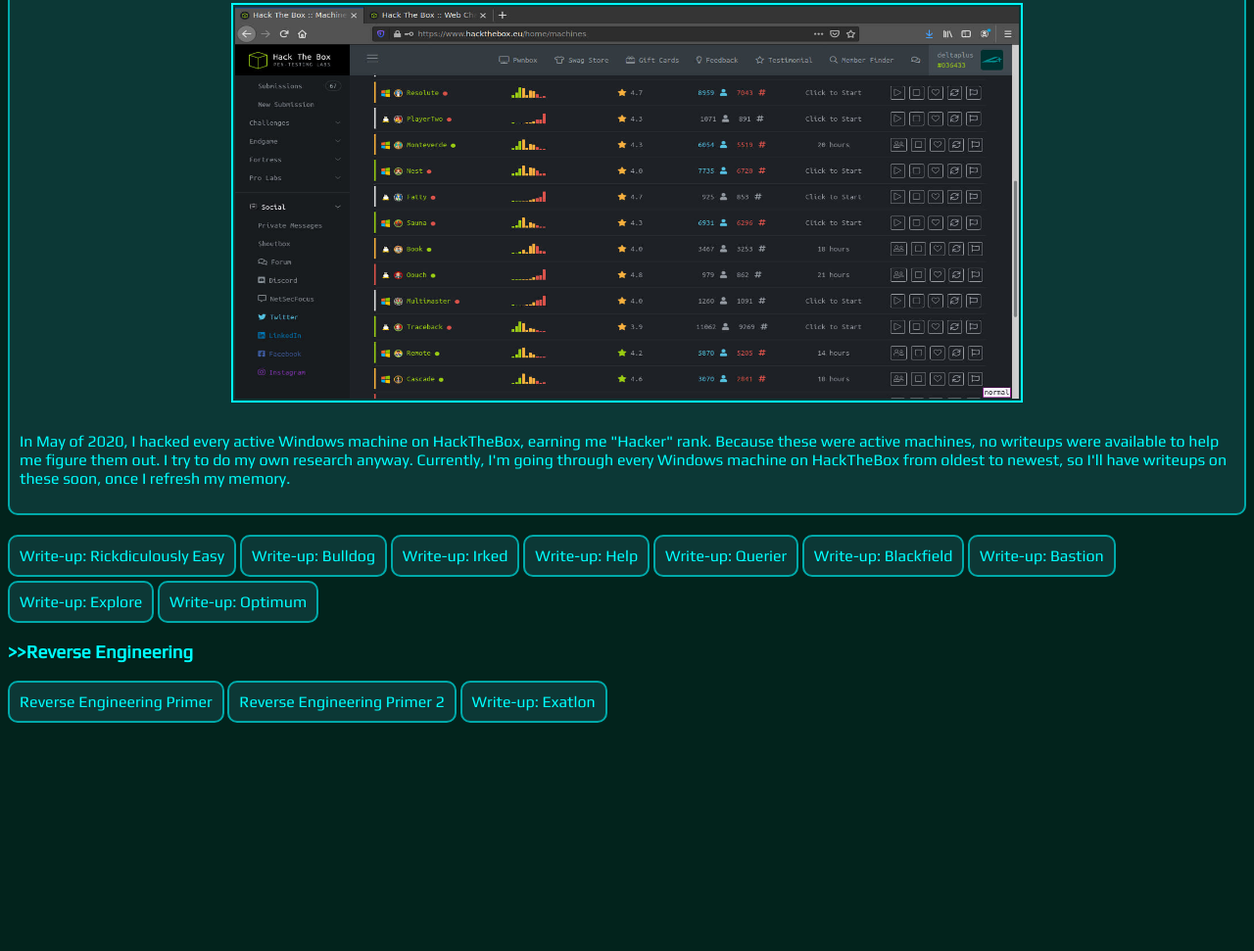
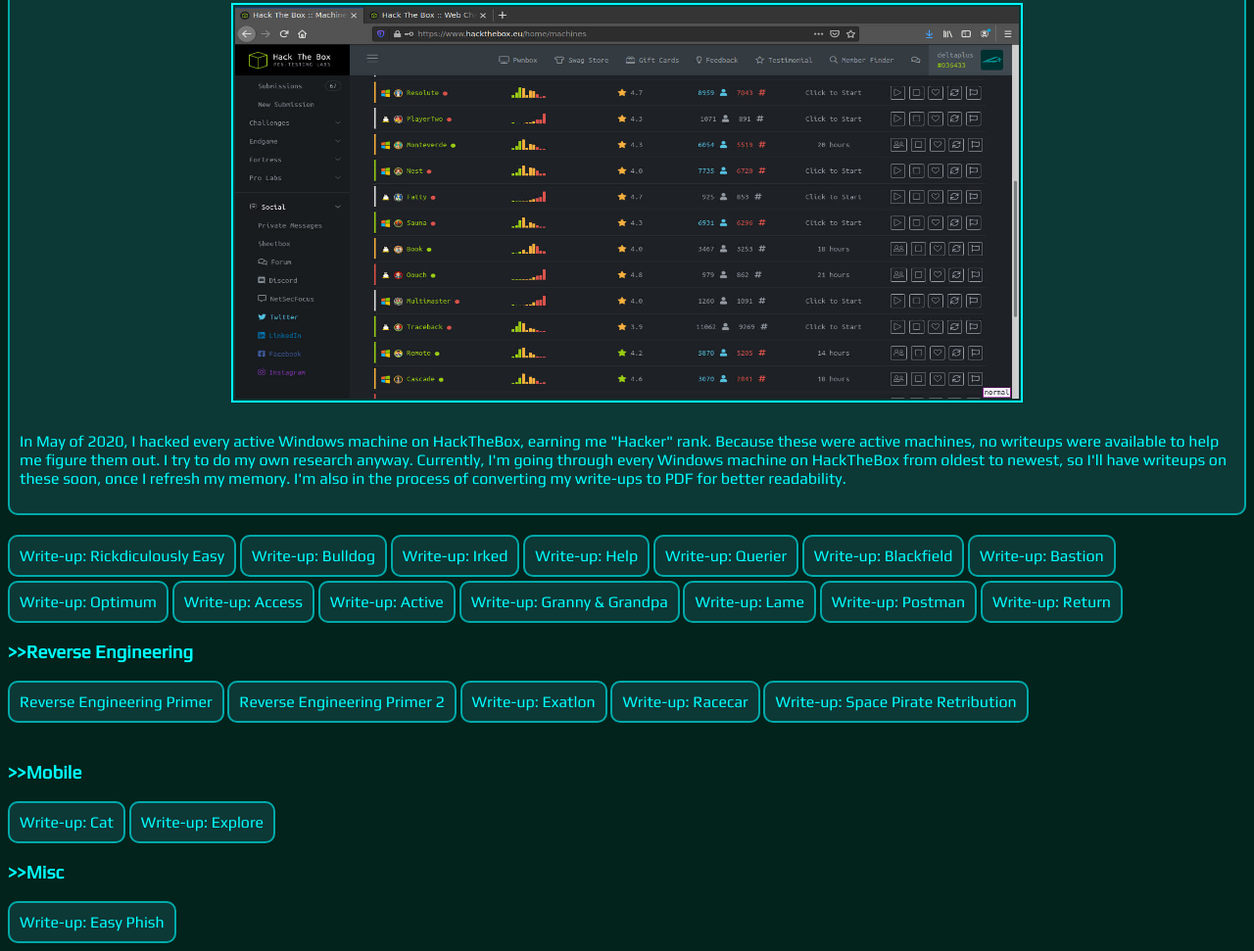
Before and after one commit to delta-plus/delta-plus.github.io, a plain HTML site: page security/index.html in a window 1280 px wide. Shown: the part 299-1270 px from the top of the page at 98% size. Before the commit the page ends 1065 px from the top, so only its background shows below. Drawn offline with Linux system fonts and the light colour scheme.

Commit message:
Added new writeups

```diff
--- a/security/index.html
+++ b/security/index.html
@@ -19,7 +19,7 @@
     <h3>>>Write-Ups</h3>
     <div class="block" style="margin-bottom: 20px">
       <img src="assets/htb.jpg" class="pic"/>
-      <p>In May of 2020, I hacked every active Windows machine on HackTheBox, earning me "Hacker" rank. Because these were active machines, no writeups were available to help me figure them out. I try to do my own research anyway. Currently, I'm going through every Windows machine on HackTheBox from oldest to newest, so I'll have writeups on these soon, once I refresh my memory.</p>
+      <p>In May of 2020, I hacked every active Windows machine on HackTheBox, earning me "Hacker" rank. Because these were active machines, no writeups were available to help me figure them out. I try to do my own research anyway. Currently, I'm going through every Windows machine on HackTheBox from oldest to newest, so I'll have writeups on these soon, once I refresh my memory. I'm also in the process of converting my write-ups to PDF for better readability.</p>
     </div>
     <div class="block" style="margin-bottom: 4px">
       <a href="rickdiculously-easy" class="plain">Write-up: Rickdiculously Easy</a>
@@ -43,10 +43,25 @@
       <a href="bastion" class="plain">Write-up: Bastion</a>
     </div>
     <div class="block">
-      <a href="explore" class="plain">Write-up: Explore</a>
+      <a href="optimum" class="plain">Write-up: Optimum</a>
     </div>
     <div class="block">
-      <a href="optimum" class="plain">Write-up: Optimum</a>
+      <a href="access.pdf" class="plain">Write-up: Access</a>
+    </div>
+    <div class="block">
+      <a href="active.pdf" class="plain">Write-up: Active</a>
+    </div>
+    <div class="block">
+      <a href="granny-grandpa.pdf" class="plain">Write-up: Granny & Grandpa</a>
+    </div>
+    <div class="block">
+      <a href="lame.pdf" class="plain">Write-up: Lame</a>
+    </div>
+    <div class="block">
+      <a href="postman.pdf" class="plain">Write-up: Postman</a>
+    </div>
+    <div class="block">
+      <a href="return.pdf" class="plain">Write-up: Return</a>
     </div>
     <h3>>>Reverse Engineering</h3>
     <div class="block" style="margin-bottom: 20px">
@@ -58,5 +73,22 @@
     <div class="block">
       <a href="exatlon" class="plain">Write-up: Exatlon</a>
     </div>
+    <div class="block">
+      <a href="racecar.pdf" class="plain">Write-up: Racecar</a>
+    </div>
+    <div class="block">
+      <a href="space-pirate-retribution.pdf" class="plain">Write-up: Space Pirate Retribution</a>
+    </div>
+    <h3>>>Mobile</h3>
+    <div class="block">
+      <a href="cat.pdf" class="plain">Write-up: Cat</a>
+    </div>
+    <div class="block">
+      <a href="explore" class="plain">Write-up: Explore</a>
+    </div>
+    <h3>>>Misc</h3>
+    <div class="block">
+      <a href="easy-phish.pdf" class="plain">Write-up: Easy Phish</a>
+    </div>
   </body>
 </html>
```
Also changed, not shown: 10 other files.
